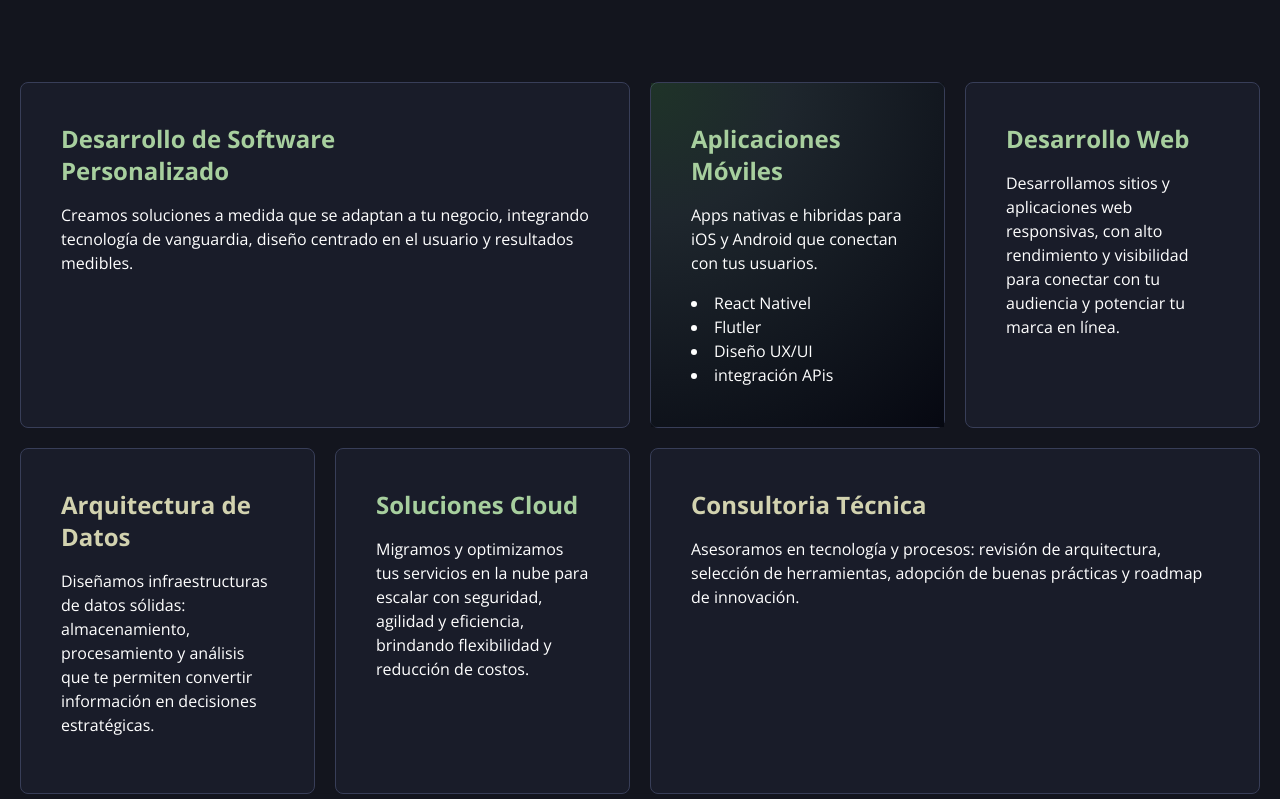
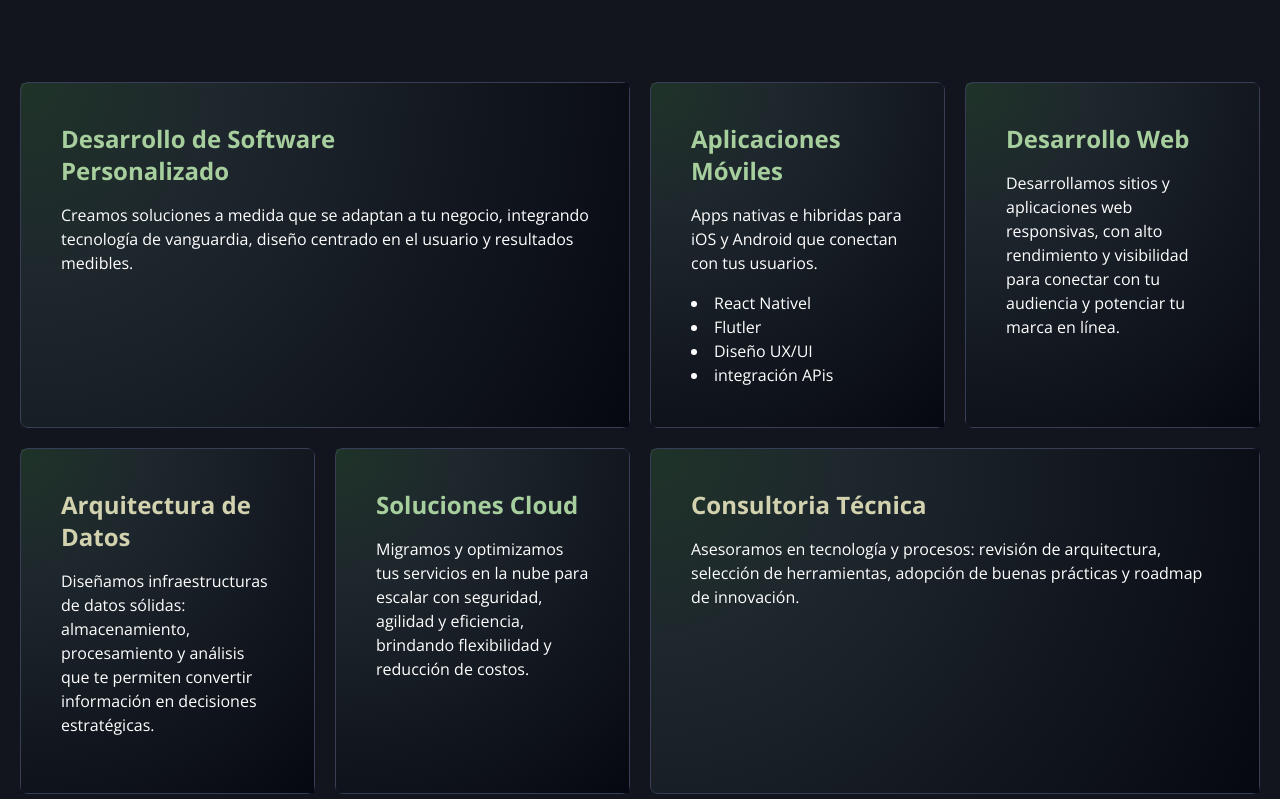
Before and after one commit to HyperAdrianetics/hns-landing-next, a Next.js app: page / in a window 1280 px wide. Shown: the part 1721-2520 px from the top of the page. Built offline with nearby package versions, Linux system fonts and the light colour scheme.

Commit message:
fix: bug fixes & design addings

```diff
--- a/src/app/components/ContactForm.tsx
+++ b/src/app/components/ContactForm.tsx
@@ -65,7 +65,6 @@ const ContactForm = () => {
     setSubmitStatus({ type: null, message: "" });
 
     try {
-      // Aquí debes poner la URL de tu webhook de n8n
       const webhookUrl = process.env.NEXT_PUBLIC_N8N_WEBHOOK_URL || "";
 
       if (!webhookUrl) {
@@ -120,19 +119,6 @@ const ContactForm = () => {
       onSubmit={handleSubmit}
       className="bg-[#151922] text-white flex flex-col gap-8 py-8 lg:px-15 px-8 rounded-xl w-full"
     >
-      {/* Mensaje de estado */}
-      {submitStatus.type && (
-        <div
-          className={`p-4 rounded-lg ${
-            submitStatus.type === "success"
-              ? "bg-green-900/30 border border-green-500 text-green-300"
-              : "bg-red-900/30 border border-red-500 text-red-300"
-          }`}
-        >
-          {submitStatus.message}
-        </div>
-      )}
-
       <input
         type="text"
         name="name"
@@ -286,6 +272,19 @@ const ContactForm = () => {
       >
         {isSubmitting ? "Enviando..." : "Enviar"}
       </button>
+
+      {/* Mensaje de estado */}
+      {submitStatus.type && (
+        <div
+          className={`p-4 rounded-lg ${
+            submitStatus.type === "success"
+              ? "bg-green-900/30 border border-green-500 text-green-300"
+              : "bg-red-900/30 border border-red-500 text-red-300"
+          }`}
+        >
+          {submitStatus.message}
+        </div>
+      )}
     </form>
   );
 };
--- a/src/app/home/Hero.tsx
+++ b/src/app/home/Hero.tsx
@@ -6,8 +6,12 @@ import hyperneticsLogo from "../../../public/hypernetics-logo.svg";
 
 const Hero = () => {
   return (
-    <div className="bg-color-explosion h-dvh flex justify-end">
-      <div className=" lg:w-5/12 bg-[rgba(255,255,255,0.02)] shadow-[0_4px_30px_rgba(0,0,0,0.1)] backdrop-blur-[7.3px] [-webkit-backdrop-filter:blur(7.3px)]  items-end justify-start h-full p-6 hidden lg:flex">
+    <div className="h-dvh bg-[linear-gradient(to_bottom,_black_0%,_#050710_41%,_#13151E_100%)]">
+      <div className="bg-color-explosion w-full h-full flex justify-end">
+        <div
+          className=" lg:w-5/12 bg-[rgba(255,255,255,0.02)] shadow-[0_4px_30px_rgba(0,0,0,0.1)] backdrop-blur-[7.3px] [-webkit-backdrop-filter:blur(7.3px)]  items-end justify-start h-full p-6 hidden lg:flex
+        "
+        >
           <Image src={hyperneticsLogo} alt="Hypernetics Logo" />
         </div>
 
@@ -33,6 +37,7 @@ const Hero = () => {
           </article>
         </div>
       </div>
+    </div>
   );
 };
 
--- a/src/app/home/Services.tsx
+++ b/src/app/home/Services.tsx
@@ -14,11 +14,12 @@ const Services = () => {
       </div>
 
       <div className="grid grid-cols-1 md:grid-cols-2 lg:grid-cols-4 gap-5">
-        <article className="col-span-1 md:col-span-2 lg:col-span-2 flex items-start justify-start flex-col rounded-lg p-10 border w-full bg-[var(--primaryBlue)] border-[var(--secondaryBlue)]  lg:min-h-[20rem]">
-          <h2 className="text-2xl font-bold text-[var(--primaryGreen)]">
+        <article className="col-span-1 md:col-span-2 lg:col-span-2 flex items-start justify-start flex-col rounded-lg p-10 border w-full bg-[var(--primaryBlue)] border-[var(--secondaryBlue)]  lg:min-h-[20rem] relative">
+          <div className="bg-[radial-gradient(circle_at_top_left,_rgba(63,183,36,0.15)_0%,_rgba(127,231,122,0.05)_30%,_rgba(6,8,17,1)_100%)] w-full h-full absolute top-0 left-0 z-0"></div>
+          <h2 className="text-2xl font-bold text-[var(--primaryGreen)] z-10">
             Desarrollo de Software <br /> Personalizado
           </h2>
-          <p className="my-4">
+          <p className="my-4 z-10">
             Creamos soluciones a medida que se adaptan a tu negocio, integrando
             tecnología de vanguardia, diseño centrado en el usuario y resultados
             medibles.
@@ -40,41 +41,45 @@ const Services = () => {
             <li>integración APis</li>
           </ul>
         </article>
-        <article className="col-span-1 md:col-span-2 lg:col-span-1 flex items-start justify-start flex-col rounded-lg p-10 border w-full bg-[var(--primaryBlue)] border-[var(--secondaryBlue)] lg:min-h-[20rem]">
-          <h2 className="text-2xl font-bold text-[var(--primaryGreen)]">
+        <article className="col-span-1 md:col-span-2 lg:col-span-1 flex items-start justify-start flex-col rounded-lg p-10 border w-full bg-[var(--primaryBlue)] border-[var(--secondaryBlue)] lg:min-h-[20rem] relative">
+          <div className="bg-[radial-gradient(circle_at_top_left,_rgba(63,183,36,0.15)_0%,_rgba(127,231,122,0.05)_30%,_rgba(6,8,17,1)_100%)] w-full h-full absolute top-0 left-0 z-0"></div>
+          <h2 className="text-2xl font-bold text-[var(--primaryGreen)] z-10">
             Desarrollo Web
           </h2>
-          <p className="my-4">
+          <p className="my-4 z-10">
             Desarrollamos sitios y aplicaciones web responsivas, con alto
             rendimiento y visibilidad para conectar con tu audiencia y potenciar
             tu marca en línea.
           </p>
         </article>
-        <article className="col-span-1 md:col-span-2 lg:col-span-1 flex items-start justify-start flex-col rounded-lg p-10 border w-full bg-[var(--primaryBlue)] border-[var(--secondaryBlue)] lg:min-h-[20rem]">
-          <h2 className="text-2xl font-bold text-[var(--primaryYellow)]">
+        <article className="col-span-1 md:col-span-2 lg:col-span-1 flex items-start justify-start flex-col rounded-lg p-10 border w-full bg-[var(--primaryBlue)] border-[var(--secondaryBlue)] lg:min-h-[20rem] relative">
+          <div className="bg-[radial-gradient(circle_at_top_left,_rgba(63,183,36,0.15)_0%,_rgba(127,231,122,0.05)_30%,_rgba(6,8,17,1)_100%)] w-full h-full absolute top-0 left-0 z-0"></div>
+          <h2 className="text-2xl font-bold text-[var(--primaryYellow)] z-10">
             Arquitectura de Datos
           </h2>
-          <p className="my-4">
+          <p className="my-4 z-10">
             Diseñamos infraestructuras de datos sólidas: almacenamiento,
             procesamiento y análisis que te permiten convertir información en
             decisiones estratégicas.
           </p>
         </article>
-        <article className="col-span-1 md:col-span-2 lg:col-span-1 flex items-start justify-start flex-col rounded-lg p-10 border w-full bg-[var(--primaryBlue)] border-[var(--secondaryBlue)] lg:min-h-[20rem]">
-          <h2 className="text-2xl font-bold text-[var(--primaryGreen)]">
+        <article className="col-span-1 md:col-span-2 lg:col-span-1 flex items-start justify-start flex-col rounded-lg p-10 border w-full bg-[var(--primaryBlue)] border-[var(--secondaryBlue)] lg:min-h-[20rem] relative">
+          <div className="bg-[radial-gradient(circle_at_top_left,_rgba(63,183,36,0.15)_0%,_rgba(127,231,122,0.05)_30%,_rgba(6,8,17,1)_100%)] w-full h-full absolute top-0 left-0 z-0"></div>
+          <h2 className="text-2xl font-bold text-[var(--primaryGreen)] z-10">
             Soluciones Cloud
           </h2>
-          <p className="my-4">
+          <p className="my-4 z-10">
             Migramos y optimizamos tus servicios en la nube para escalar con
             seguridad, agilidad y eficiencia, brindando flexibilidad y reducción
             de costos.
           </p>
         </article>
-        <article className="col-span-1 md:col-span-2 lg:col-span-2 flex items-start justify-start flex-col rounded-lg p-10 border w-full bg-[var(--primaryBlue)] border-[var(--secondaryBlue)] lg:min-h-[20rem]">
-          <h2 className="text-2xl font-bold text-[var(--primaryYellow)]">
+        <article className="col-span-1 md:col-span-2 lg:col-span-2 flex items-start justify-start flex-col rounded-lg p-10 border w-full bg-[var(--primaryBlue)] border-[var(--secondaryBlue)] lg:min-h-[20rem] relative">
+          <div className="bg-[radial-gradient(circle_at_top_left,_rgba(63,183,36,0.15)_0%,_rgba(127,231,122,0.05)_30%,_rgba(6,8,17,1)_100%)] w-full h-full absolute top-0 left-0 z-0"></div>
+          <h2 className="text-2xl font-bold text-[var(--primaryYellow)] z-10">
             Consultoria Técnica
           </h2>
-          <p className="my-4">
+          <p className="my-4 z-10">
             Asesoramos en tecnología y procesos: revisión de arquitectura,
             selección de herramientas, adopción de buenas prácticas y roadmap de
             innovación.
```
Lines whose indentation alone changed are shown as unchanged.
